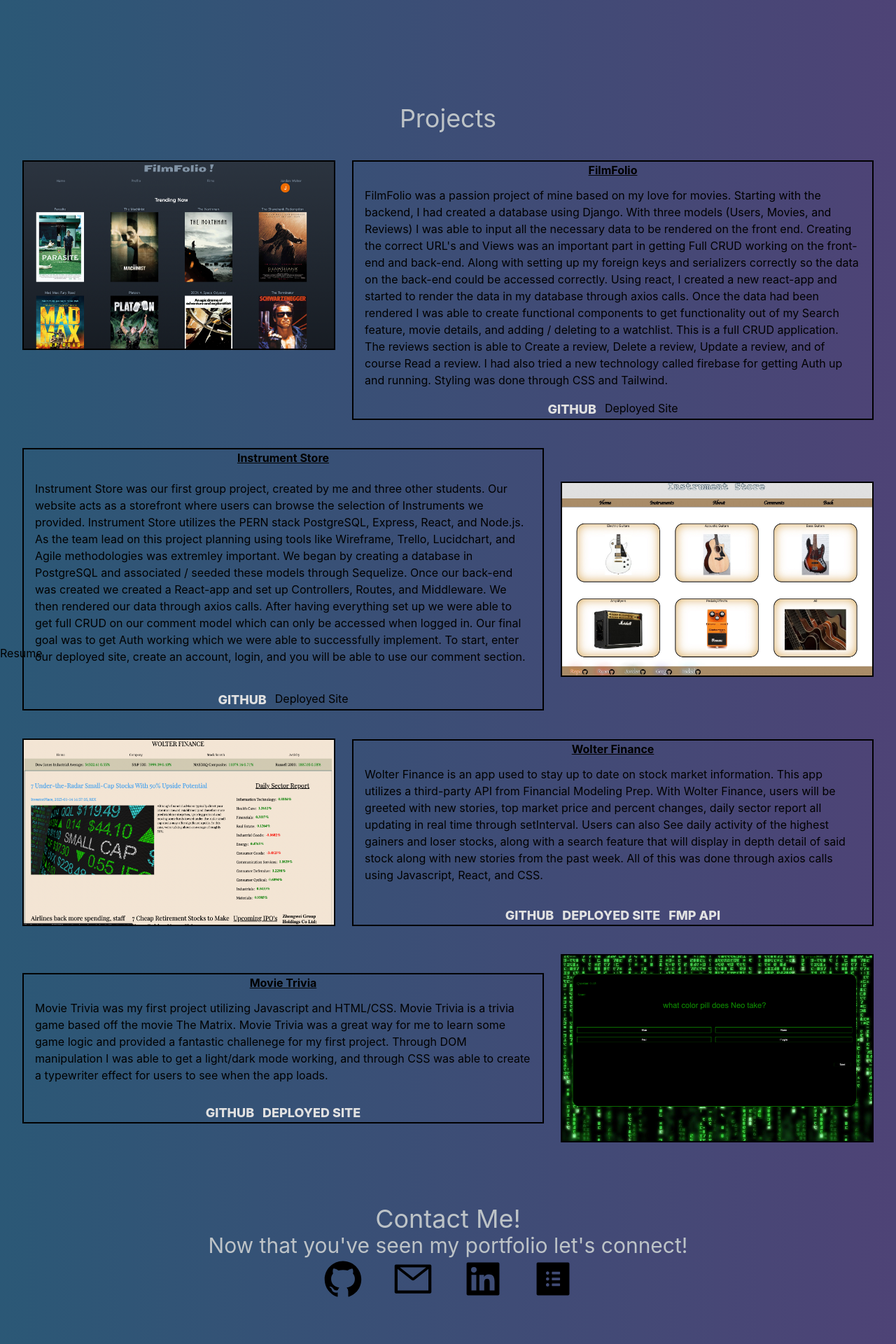
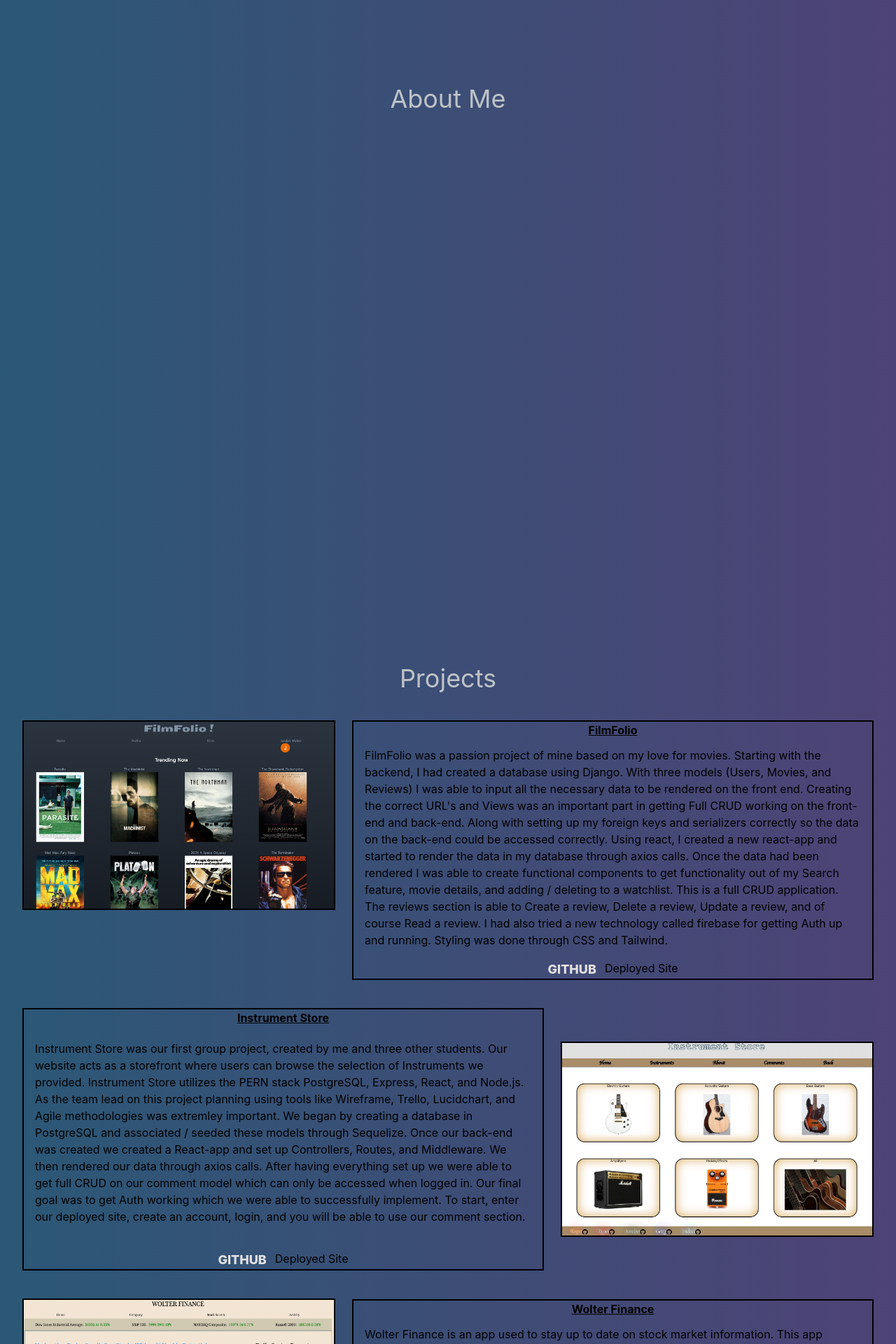
Before and after one commit to Jwolter23/my-portfolio, a React (Create React App) app in the folder portfolio-app/: page / in a window 1280 px wide. Shown: the part 740-2660 px from the top of the page at 70% size. Built offline with nearby package versions, Linux system fonts and the light colour scheme.

Commit message:
added in an about me section and functioning scroll to it

```diff
--- a/portfolio-app/src/components/Home.jsx
+++ b/portfolio-app/src/components/Home.jsx
@@ -11,12 +11,12 @@
 import { AiFillProfile } from 'react-icons/ai'
 
 
-export default function Home ({ myRef, myRef2, handleClick2, handleClick }) {
+export default function Home ({ myRef, myRef2, myRef3, handleClick3, handleClick2, handleClick }) {
 
     return (
         <div>
             <div className='w-99 flex justify-end mr-9 gap-5'>
-            <button>About Me</button>
+            <button onClick={handleClick3}>About Me</button>
             <button onClick={handleClick}>Projects</button>
             <button onClick={handleClick2}>Contact</button>
 
@@ -35,6 +35,10 @@
                     <img src={meWedding} className='rounded-lg object-cover'></img>
                 </div>
 
+            </div>
+
+            <div className='w-screen h-screen'>
+                <h1 ref={myRef3} className='flex justify-center text-4xl text-silver'>About Me</h1>
             </div>
 
             <div className=' h-screen w-screen px-8 pt-7'>
@@ -106,22 +110,27 @@
 
 
             <div className='h-screen w-screen'>
-                <h1>Resume</h1>
+                <h1 className='opacity-0'>Resume</h1>
             </div>
-            <div className='h-screen w-screen'>
+
+
+            <div className='h-screen w-screen '>
                 <h1 ref={myRef2} className='flex justify-center text-silver text-4xl'>Contact Me!</h1>
 
-                <div className='flex justify-center text-3xl text-silver items-center'>
-                    <h1 className='flex items-center'>Now that you've seen my portfolio let's connect!</h1>
+
+
+                <div className=' w-screen h-2/5 flex items-center justify-center text-6xl gap-10 border-2'>
+
+                <div className='flex justify-center text-3xl text-silver '>
+                    <h1>Now that you've seen my portfolio let's connect!</h1>
+                </div>
+                <a href="https://github.com/Jwolter23" target="_blank" className='text-6xl '><AiOutlineGithub /></a>
+                <a href="mailto:jwolter456@gmail.com" target="_blank" className='text-6xl'><AiOutlineMail /></a>
+                <a href="https://www.linkedin.com/in/jordan-wolter/" target="_blank" className='text-6xl'><AiFillLinkedin /></a>
+                <a href="https://docs.google.com/document/d/1P3XO5b7imrJh4cM60MMumxrxfXUk09tZn_G4ZueSs_w/edit" target="_blank" className='text-6xl'><AiFillProfile /></a>
 
                 </div>
 
-                <div className='flex justify-center text-6xl gap-10'>
-                <h2> <AiOutlineGithub /></h2>
-                <h2> <AiOutlineMail /> </h2>
-                <h2> <AiFillLinkedin /> </h2>
-                <h2> <AiFillProfile /> </h2>
-                </div>
 
 
             </div>
--- a/portfolio-app/src/components/Main.jsx
+++ b/portfolio-app/src/components/Main.jsx
@@ -9,20 +9,26 @@
 
 export default function Main () {
     const myRef = useRef(null);
-    const myRef2 = useRef(null)
+    const myRef2 = useRef(null);
+    const myRef3 = useRef(null);
 
     const handleClick = () => {
         myRef.current.scrollIntoView({ behavior: 'smooth' });
 
     };
+
     const handleClick2 = () => {
         myRef2.current.scrollIntoView({ behavior: 'smooth'})
+    }
+
+    const handleClick3 = () => {
+        myRef3.current.scrollIntoView({ behavior: 'smooth'})
     }
     return (
         <div>
 
             <Routes>
-                <Route path='/' element={<Home myRef={myRef} myRef2={myRef2}  handleClick2={handleClick2}handleClick={handleClick} />} />
+                <Route path='/' element={<Home myRef={myRef} myRef2={myRef2} myRef3={myRef3} handleClick3={handleClick3} handleClick2={handleClick2} handleClick={handleClick} />} />
             </Routes>
 
         </div>
```
